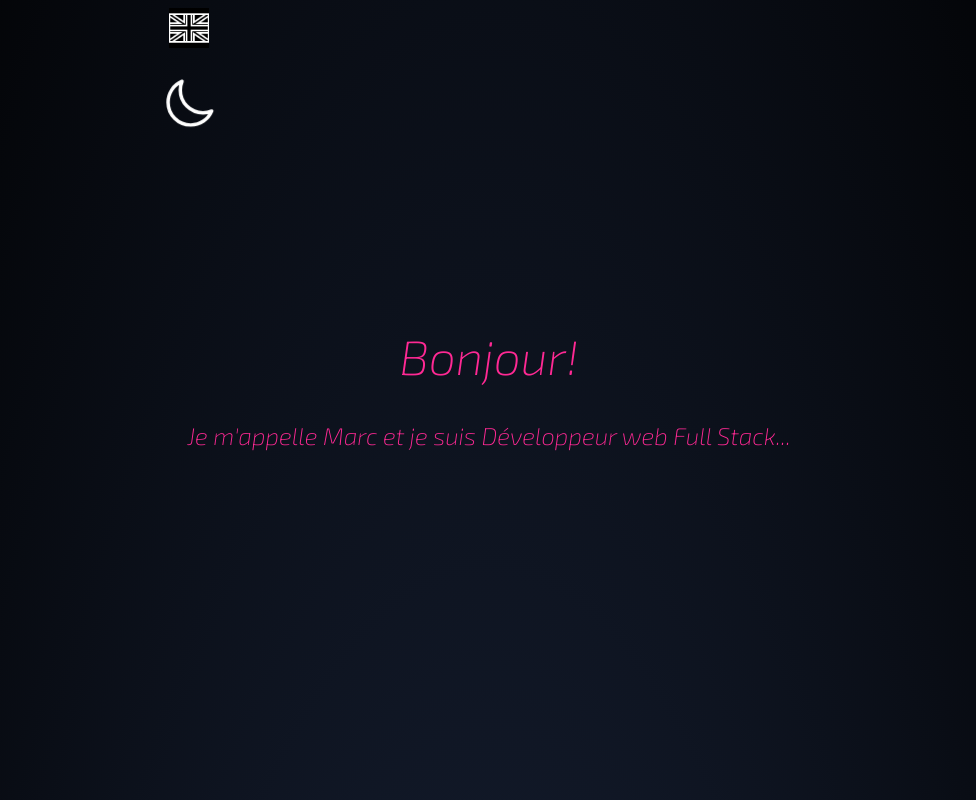
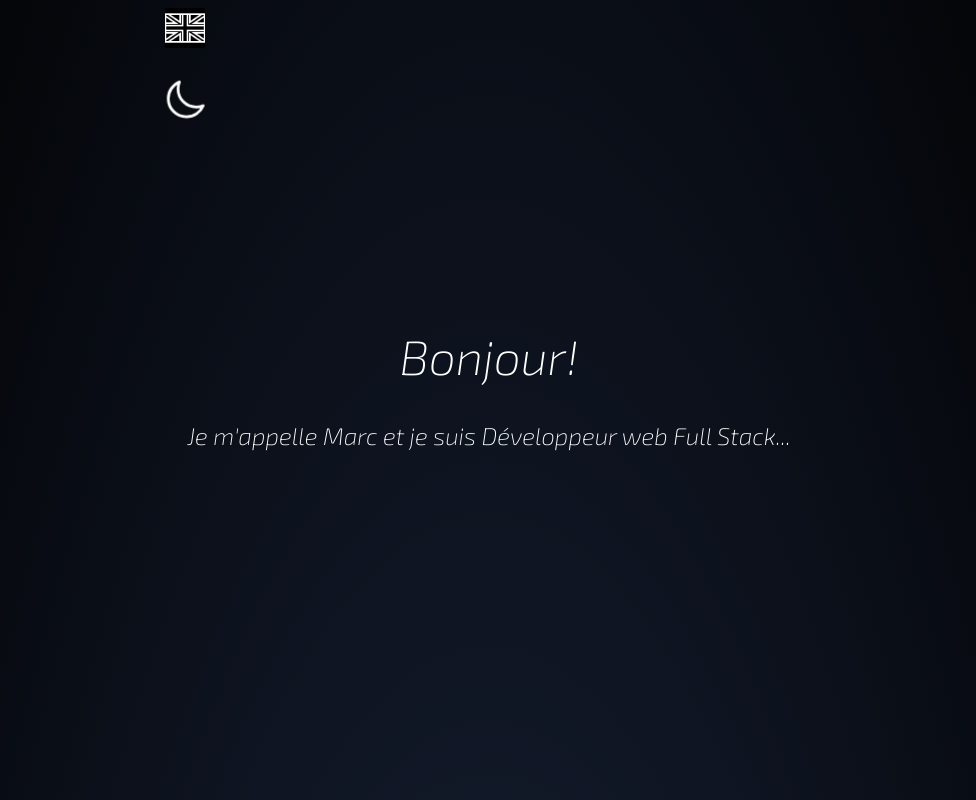
Before and after one commit to moumax/marcofolio, a React (Vite) app: page / in a window 1280 px wide. Shown: the top 800 px of the page, without its empty margins (151-1127 px from the left). Built offline with nearby package versions, Linux system fonts and the light colour scheme.

Commit message:
Fix color on form and fix flags

```diff
--- a/src/App.jsx
+++ b/src/App.jsx
@@ -30,7 +30,7 @@ function App() {
           className="fixed h-24 items-center flex gap-10 xs:flex-col xs:top-3 xs:left-80"
           initial={{ x: "-100vh" }}
           animate={{ x: 0 }}
-          transition={{ delay: 0.1 }}
+          transition={{ delay: 0.5 }}
         >
           <ButtonLanguage />
           <ButtonMode />
--- a/src/components/ButtonMode.jsx
+++ b/src/components/ButtonMode.jsx
@@ -12,7 +12,7 @@ const ButtonMode = () => {
       viewBox="0 0 24 24"
       strokeWidth={1.5}
       stroke="currentColor"
-      className="w-10 h-10 text-orange-400"
+      className="xs:w-8 xs:h-8 text-orange-400"
     >
       <path
         strokeLinecap="round"
@@ -29,7 +29,7 @@ const ButtonMode = () => {
       viewBox="0 0 24 24"
       strokeWidth={1.5}
       stroke="currentColor"
-      className="w-10 h-10 text-white"
+      className="xs:w-8 xs:h-8 text-white"
     >
       <path
         strokeLinecap="round"
--- a/src/components/Contact.jsx
+++ b/src/components/Contact.jsx
@@ -6,7 +6,7 @@ import traduction from "../Datas/dataTraduction";
 const Contact = () => {
   const { language } = useContext(LangContext);
   return (
-    <section className="relative h-screen">
+    <section className="relative h-screen -z-1">
       <h2 className="text-3xl">{traduction[language].formTitle}</h2>
       <Form />
     </section>
--- a/src/components/Form.jsx
+++ b/src/components/Form.jsx
@@ -7,7 +7,7 @@ import traduction from "../Datas/dataTraduction";
 const Form = () => {
   const [state, handlesubmit] = useForm("mzbwjygp");
   const { language } = useContext(LangContext);
-  const className = "rounded-md m-3 text-center bg-slate-200 h-11 text-black";
+  const className = "rounded-md m-3 text-center bg-slate-600 h-11 text-black";
 
   if (state.succeeded) {
     return (
@@ -46,7 +46,7 @@ const Form = () => {
       ></input>
 
       <textarea
-        className="rounded-md m-3 text-center bg-slate-200 h-40 text-black"
+        className="rounded-md m-3 text-center bg-slate-600 h-40 text-black"
         id="message"
         name="message"
         placeholder={traduction[language].formMessage}
--- a/src/components/Home.jsx
+++ b/src/components/Home.jsx
@@ -11,7 +11,7 @@ const Home = () => {
     <section className="relative h-screen ml-5 mr-5 flex flex-col justify-center pb-48">
       <motion.h1
         initial={{ opacity: 0, x: -800 }}
-        animate={{ opacity: 1, x: 0, color: "#ff2994" }}
+        animate={{ opacity: 1, x: 0, }}
         transition={{ delay: 0.5, duration:0.4 }}
         className="text-5xl mb-10 mt-24"
       >
@@ -19,7 +19,7 @@ const Home = () => {
       </motion.h1>
       <motion.h2
         initial={{ opacity: 0, x: "100vw" }}
-        animate={{ opacity: 1, x: 0, color: "#ff2994" }}
+        animate={{ opacity: 1, x: 0, }}
         transition={{ delay: 0.3, duration:1}}
         className="text-black-600 text-2xl"
       >
```
Also changed, not shown: src/assets/flags/fr-bw.png.
